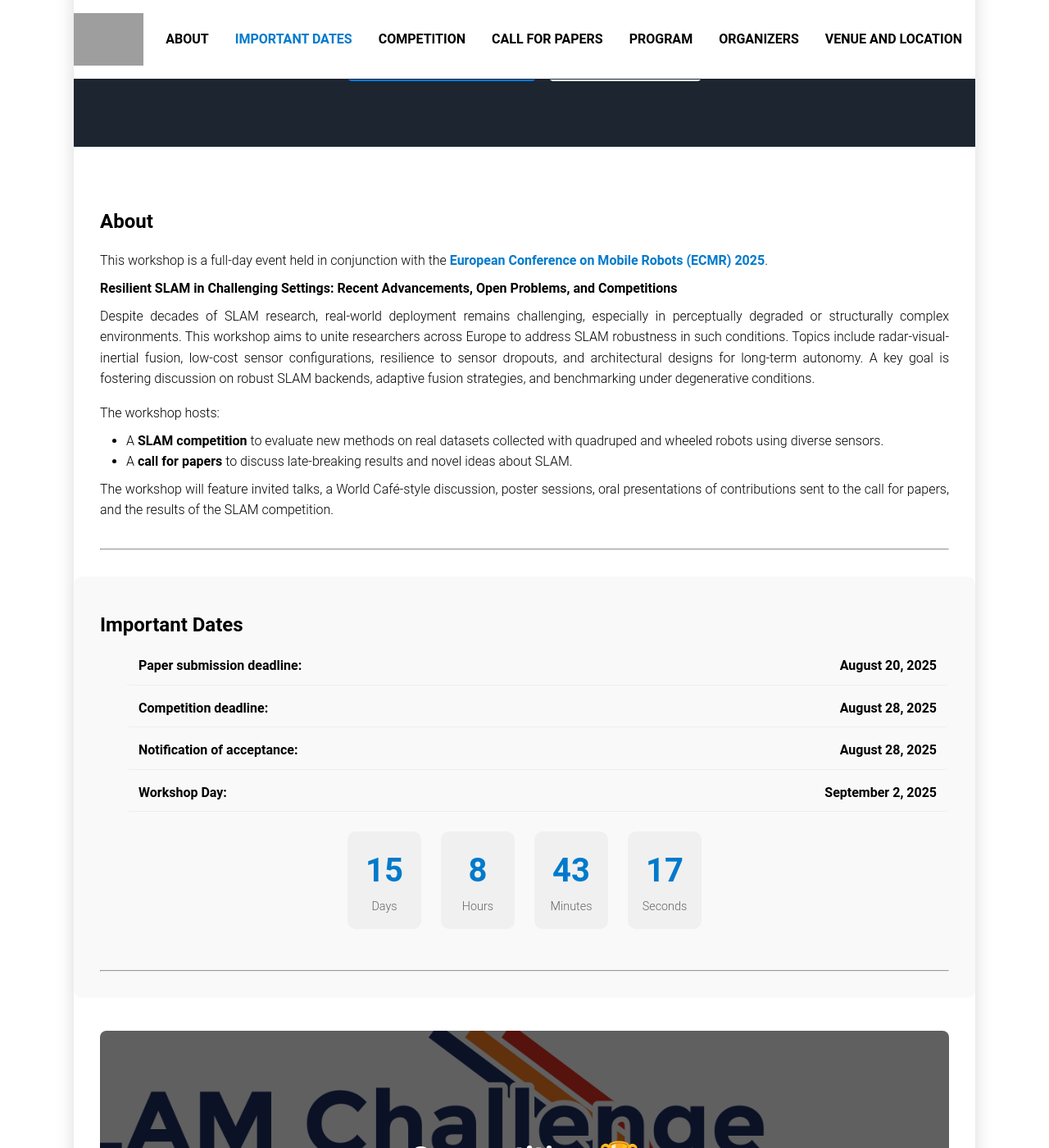
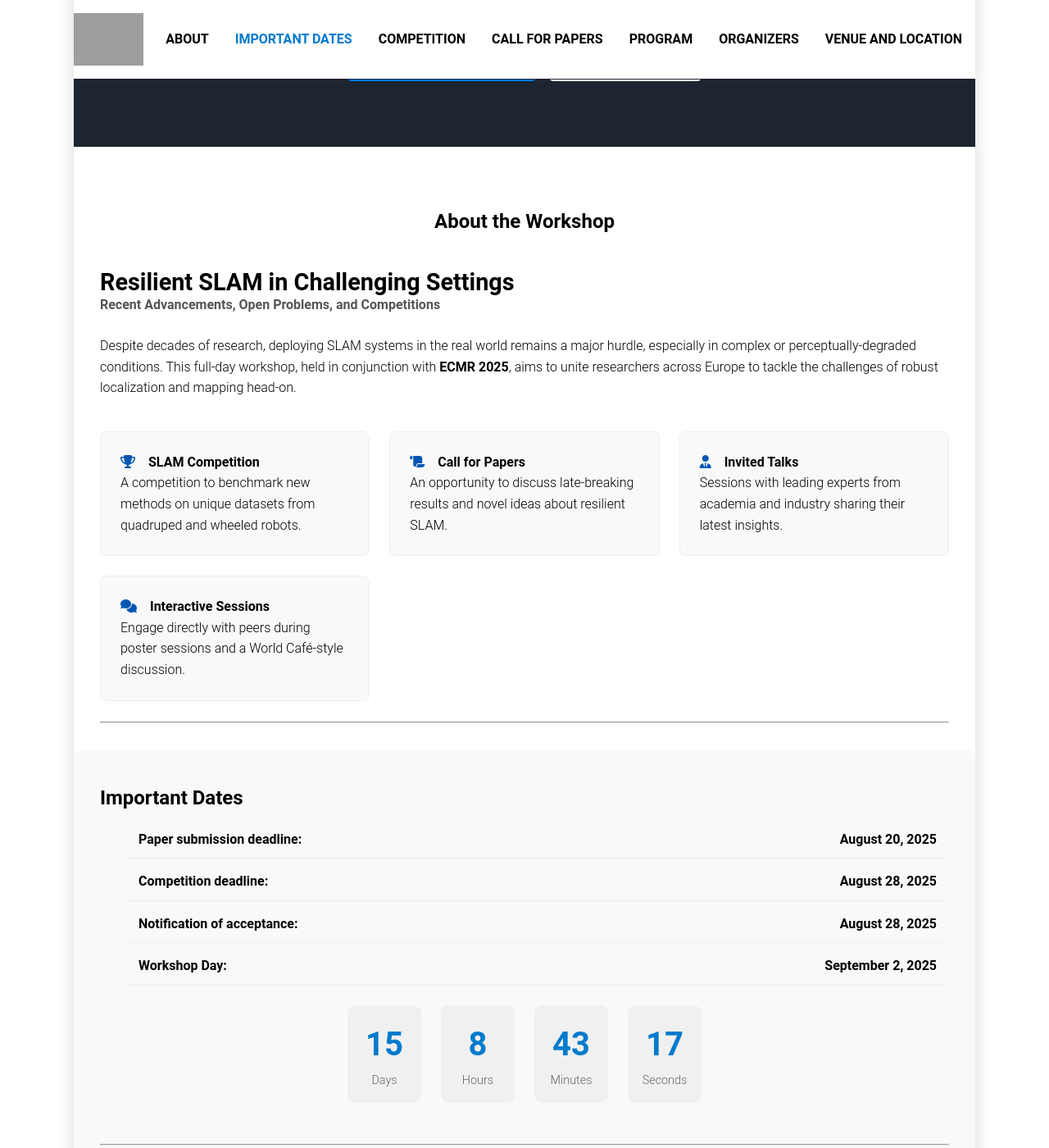
Before and after one commit to comrob/ecmr25slam, a Jekyll site: the page built from docs/index.markdown, in a window 1280 px wide and 1400 px high, scrolled down 319 px. Shown: the whole window at 82% size. Built offline with Jekyll 4.4.1, drawn with Linux system fonts in a browser that asks for light colours; some of the changed text lies outside the part shown; grey boxes are pictures that could not be loaded.

Commit message:
Update About section

```diff
--- a/docs/assets/css/style.css
+++ b/docs/assets/css/style.css
@@ -1113,6 +1113,82 @@ section:nth-of-type(even) {
     color: #ffc107; /* A gold color for the star icon */
 }
 
+/* --- About Section Enhancement --- */
+#about-section h2 {
+  text-align: center;
+  margin-bottom: 2rem;
+}
+
+.about-intro-container {
+  display: flex;
+  gap: 2rem;
+  align-items: center;
+  margin-bottom: 2.5rem;
+}
+
+.about-text-column {
+  flex: 2; /* Give more space to the text */
+}
+
+.about-text-column h3 {
+    margin-top: 0;
+    font-size: 1.8rem;
+}
+
+.about-text-column .subtitle {
+    font-weight: 600;
+    color: #555;
+    margin-top: -1rem;
+    margin-bottom: 1.5rem;
+}
+
+.about-image-column {
+  flex: 1;
+  height: 250px;
+  background-color: #f0f4f8;
+  border-radius: 8px;
+  display: flex;
+  flex-direction: column;
+  align-items: center;
+  justify-content: center;
+  color: #a0aec0;
+  font-size: 1rem;
+}
+
+.about-image-column i {
+  font-size: 4rem;
+  margin-bottom: 1rem;
+}
+
+.about-features-grid {
+  display: grid;
+  grid-template-columns: repeat(auto-fit, minmax(250px, 1fr));
+  gap: 1.5rem;
+}
+
+/* Use the existing .feature-card style or ensure it's defined */
+.feature-card h4 {
+  margin-top: 0;
+}
+.feature-card i {
+  margin-right: 0.75rem;
+  color: #0056b3;
+}
+
+
+/* Responsive adjustments */
+@media (max-width: 768px) {
+  .about-intro-container {
+    flex-direction: column;
+    text-align: center;
+  }
+  .about-image-column {
+    width: 100%;
+    height: 200px;
+    margin-top: 1rem;
+  }
+}
+
 main > hr {
   display: none; /* Hide the <hr> tags for a cleaner look */
 }
--- a/docs/index.markdown
+++ b/docs/index.markdown
@@ -24,22 +24,37 @@ contact-email: hulchvse@student.cvut.cz
 </div>
 
 <section id="about-section">
-<h2 id="about">About</h2>
-<div class="section-intro">
-    <p>This workshop is a full-day event held in conjunction with the <a href="https://ecmr2025.dei.unipd.it/" target="_blank" rel="noopener noreferrer"><strong>European Conference on Mobile Robots (ECMR) 2025</strong></a>.</p>
-    <strong>Resilient SLAM in Challenging Settings: Recent Advancements, Open Problems, and Competitions</strong>
-    <p>Despite decades of SLAM research, real-world deployment remains challenging, especially in perceptually degraded or structurally complex environments. This workshop aims to unite researchers across Europe to address SLAM robustness in such conditions. Topics include radar-visual-inertial fusion, low-cost sensor configurations, resilience to sensor dropouts, and architectural designs for long-term autonomy. A key goal is fostering discussion on robust SLAM backends, adaptive fusion strategies, and benchmarking under degenerative conditions.</p>
-    <p>The workshop hosts:</p>
-    <ul>
-        <li>A <strong>SLAM competition</strong> to evaluate new methods on real datasets collected with quadruped and wheeled robots using diverse sensors.</li>
-        <li>A <strong>call for papers</strong> to discuss late-breaking results and novel ideas about SLAM.</li>
-    </ul>
-    <p>The workshop will feature invited talks, a World Café-style discussion, poster sessions, oral presentations of contributions sent to the call for papers, and the results of the SLAM competition.</p>
-</div>
+    <h2 id="about">About the Workshop</h2>
 
+    <div class="about-intro-container">
+        <div class="about-text-column">
+            <h3>Resilient SLAM in Challenging Settings</h3>
+            <p class="subtitle">Recent Advancements, Open Problems, and Competitions</p>
+            <p>Despite decades of research, deploying SLAM systems in the real world remains a major hurdle, especially in complex or perceptually-degraded conditions. This full-day workshop, held in conjunction with <strong>ECMR 2025</strong>, aims to unite researchers across Europe to tackle the challenges of robust localization and mapping head-on.</p>
+        </div>
+    </div>
 
-<br/>
-<hr>
+    <div class="about-features-grid">
+        <div class="feature-card">
+            <h4><i class="fa-solid fa-trophy"></i> SLAM Competition</h4>
+            <p>A competition to benchmark new methods on unique datasets from quadruped and wheeled robots.</p>
+        </div>
+        <div class="feature-card">
+            <h4><i class="fa-solid fa-scroll"></i> Call for Papers</h4>
+            <p>An opportunity to discuss late-breaking results and novel ideas about resilient SLAM.</p>
+        </div>
+        <div class="feature-card">
+            <h4><i class="fa-solid fa-user-tie"></i> Invited Talks</h4>
+            <p>Sessions with leading experts from academia and industry sharing their latest insights.</p>
+        </div>
+        <div class="feature-card">
+            <h4><i class="fa-solid fa-comments"></i> Interactive Sessions</h4>
+            <p>Engage directly with peers during poster sessions and a World Café-style discussion.</p>
+        </div>
+    </div>
+
+    <br/>
+    <hr>
 </section>
 
 
@@ -112,7 +127,7 @@ contact-email: hulchvse@student.cvut.cz
         <div class="hero-content">
             <h2>Competition 🏆</h2>
             <p>Benchmark your SLAM systems in the challenging environments.</p>
-            <a href="https://crl-slam.fel.czut.cz/?page=1" target="_blank" class="cta-button">
+            <a href="https://crl-slam.fel.cvut.cz/?page=1" target="_blank" class="cta-button">
                 Go to Competition Platform
             </a>
         </div>
@@ -194,7 +209,7 @@ contact-email: hulchvse@student.cvut.cz
             <p>Submit an extended abstract (up to 4 pages, incl. references) in IEEE conference format to our chairs.</p>
 
             <h4><i class="fa-solid fa-person-chalkboard"></i> Presentation & Publication</h4>
-            <p>Accepted papers will be presented during poster sessions at the workshop in Padova. We are happy to accommodate <strong>online presentations</strong> for those unable to attend in person.</p>
+            <p>Accepted papers will be presented in a dual format: an oral presentation (up to 20 minutes) and a poster session in Padova. For authors presenting remotely, we are happy to accommodate the <strong>online presentation</strong> (talk only).</p>
             <p>The workshop will not have archival proceedings, and accepted papers will be made available on the workshop website.</p>
 
             <div class="cta-button-wrapper">
@@ -219,7 +234,6 @@ contact-email: hulchvse@student.cvut.cz
     <hr>
 </section>
 
-</section>
 
 <section id="program-section">
 <h2 id="program">Program</h2>
```
